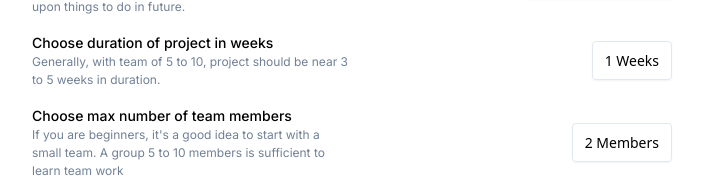
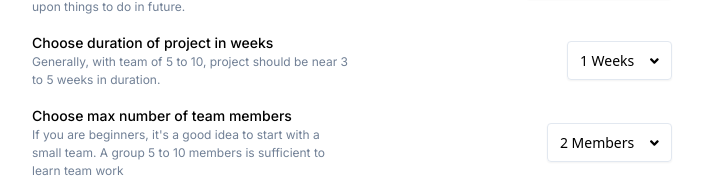
Before and after one commit to joshiprashanthd/startup, a React app in the folder root/frontend/: page /create in a window 1280 px wide. Shown: the part 617-800 px from the top of the page, without its empty margins (288-991 px from the left). Built offline with nearby package versions, Linux system fonts and the light colour scheme.

Commit message:
CHORE: Pass andgle down icon to dropdown and set width to 32

```diff
--- a/root/frontend/src/pages/create-page/index.tsx
+++ b/root/frontend/src/pages/create-page/index.tsx
@@ -1,5 +1,7 @@
 import React, { useState } from "react";
 import { useMutation } from "@apollo/client";
+import { FontAwesomeIcon } from "@fortawesome/react-fontawesome";
+import { faAngleDown } from "@fortawesome/free-solid-svg-icons";
 
 //local
 import { DatePicker } from "../../components/core/date-picker";
@@ -91,10 +93,11 @@ export const CreatePage = function (props: any) {
           </DescriptionItem>
           <SelectorItem>
             <Dropdown
+              icon={<FontAwesomeIcon icon={faAngleDown} className="ml-4" />}
               label={`${duration} Weeks`}
               onSelected={(value: any) => setDuration(value)}
             >
-              <Dropdown.Menu>
+              <Dropdown.Menu width="32">
                 {[1, 2, 3, 4, 5, 6].map((week) => (
                   <Dropdown.Item value={week}>{week} weeks</Dropdown.Item>
                 ))}
@@ -114,10 +117,14 @@ export const CreatePage = function (props: any) {
           </DescriptionItem>
           <SelectorItem>
             <Dropdown
+              icon={<FontAwesomeIcon icon={faAngleDown} className="ml-4" />}
               label={`${maxTeamMembers} Members`}
               onSelected={setMaxTeamMembers}
             >
-              <Dropdown.Menu additionalClasses="overflow-y-auto max-h-56">
+              <Dropdown.Menu
+                additionalClasses="overflow-y-auto max-h-56"
+                width="32"
+              >
                 {[2, 3, 4, 5, 6, 7, 8, 9, 10].map((num) => (
                   <Dropdown.Item value={num}>{`${num} Members`}</Dropdown.Item>
                 ))}
```
